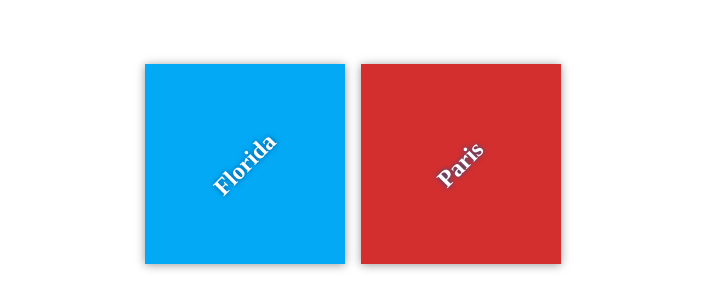
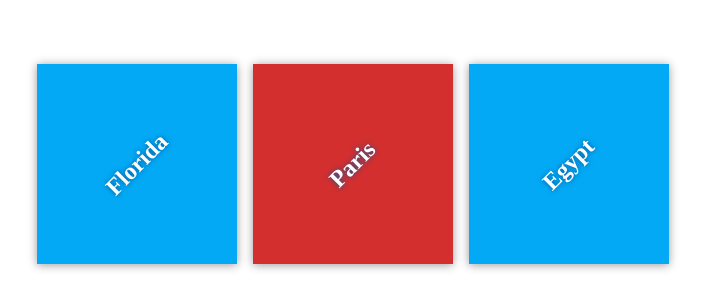
Before and after one commit to minaragaie/my-travel-plans, a plain HTML site: page index.html in a window 1280 px wide. Shown: the part 236-544 px from the top of the page, without its empty margins (287-992 px from the left). Drawn offline with Linux system fonts and the light colour scheme.

Commit message:
Update index.html
add egypt

```diff
--- a/index.html
+++ b/index.html
@@ -17,6 +17,10 @@
             <div class="destination" id="paris">
                 <h2>Paris</h2>
             </div>
+
+            <div class="destination" id="egypt">
+                <h2>Egypt</h2>
+            </div>
         </div>
     </div>
 
```
